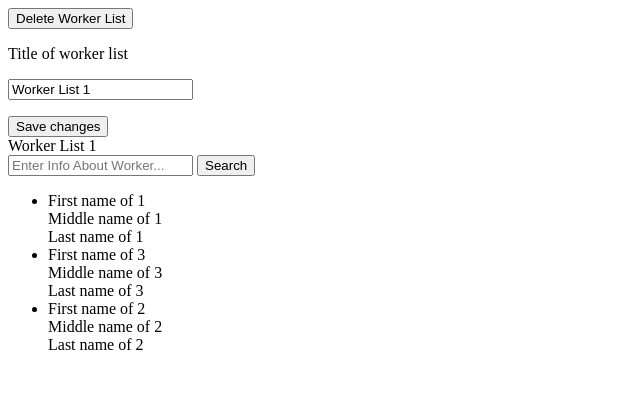
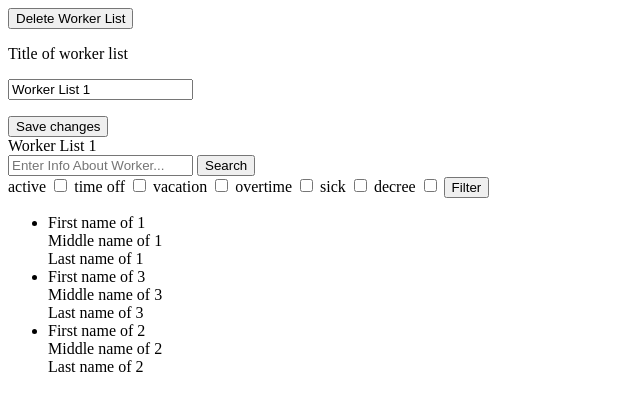
Before and after one commit to ye11ow-banana/SchoolAuthSystem, a Django app: page /workers/worker_list/1/ in a window 1280 px wide. Shown: the top 411 px of the page, without its empty margins (0-640 px from the left). Run offline with Django 4.2, Linux system fonts and the light colour scheme; data comes from the database, SQL or seed files in the repository; both versions use the stored data as it was after the commit.

Commit message:
Add filtering by status on Worker list page

```diff
--- a/apps/workers/services.py
+++ b/apps/workers/services.py
@@ -20,3 +20,6 @@ class SearchService:
 
     def search_by_title(self, search_input: str) -> QuerySet:
         return self._model_manager.filter(title__icontains=search_input)
+
+    def filter_by_status(self, search_input: str) -> QuerySet:
+        return self._model_manager.filter(status__in=search_input)
--- a/apps/workers/urls.py
+++ b/apps/workers/urls.py
@@ -11,5 +11,6 @@ urlpatterns = [
     path('worker_list/<int:pk>/delete/', views.worker_list_delete_view, name='worker_list_delete'),
     path('worker_list/<int:pk>/update/', views.worker_list_update_view, name='worker_list_update'),
     path('worker_list/create/', views.worker_list_create_view, name='worker_list_create'),
-    path('worker_list/<int:pk>/search/', views.workers_search_view, name='workers_search')
+    path('worker_list/<int:pk>/search/', views.workers_search_view, name='workers_search'),
+    path('worker_list/<int:pk>/filter/', views.workers_filter_view, name='workers_filter')
 ]
--- a/apps/workers/views.py
+++ b/apps/workers/views.py
@@ -91,6 +91,16 @@ class WorkersSearchView(WorkerListView):
         return super().get_context_data(**kwargs)
 
 
+class WorkersFilterView(WorkerListView):
+    """
+    Workers filter on Worker List page.
+    """
+    def _get_workers_queryset(self) -> QuerySet:
+        search_input = self.request.GET.getlist('status')
+        search_service = SearchService(self.object.workers)
+        return search_service.filter_by_status(search_input)
+
+
 worker_lists_view = WorkerListsView.as_view()
 worker_list_view = WorkerListView.as_view()
 worker_lists_search_view = WorkerListsSearchView.as_view()
@@ -101,3 +111,4 @@ worker_list_delete_view = DeleteView.as_view(
 worker_list_update_view = WorkerListUpdateView.as_view()
 worker_list_create_view = WorkerListCreateView.as_view()
 workers_search_view = WorkersSearchView.as_view()
+workers_filter_view = WorkersFilterView.as_view()
--- a/templates/workers/worker_list.html
+++ b/templates/workers/worker_list.html
@@ -17,6 +17,21 @@
     <input type="search" placeholder="Enter Info About Worker..." name="q">
     <button>Search</button>
   </form>
+  <form action="{% url 'workers:workers_filter' worker_list.pk %}" method="GET">
+    <span>active</span>
+    <input type="checkbox" name="status" value="active">
+    <span>time off</span>
+    <input type="checkbox" name="status" value="time_off">
+    <span>vacation</span>
+    <input type="checkbox" name="status" value="vacation">
+    <span>overtime</span>
+    <input type="checkbox" name="status" value="overtime">
+    <span>sick</span>
+    <input type="checkbox" name="status" value="sick">
+    <span>decree</span>
+    <input type="checkbox" name="status" value="decree">
+    <button>Filter</button>
+  </form>
   <ul>
     {% for worker in workers %}
       <li>
```
Also changed, not shown: db.sqlite3.
